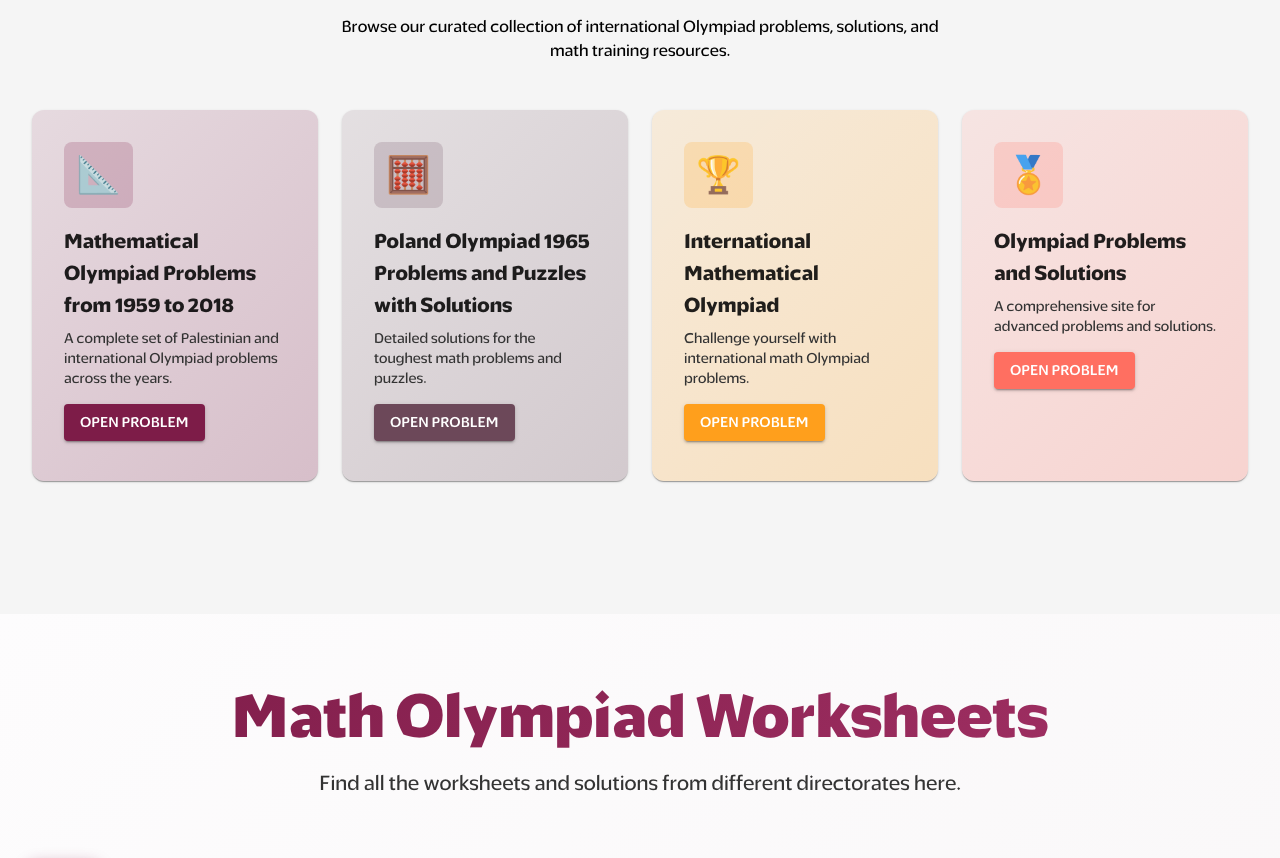
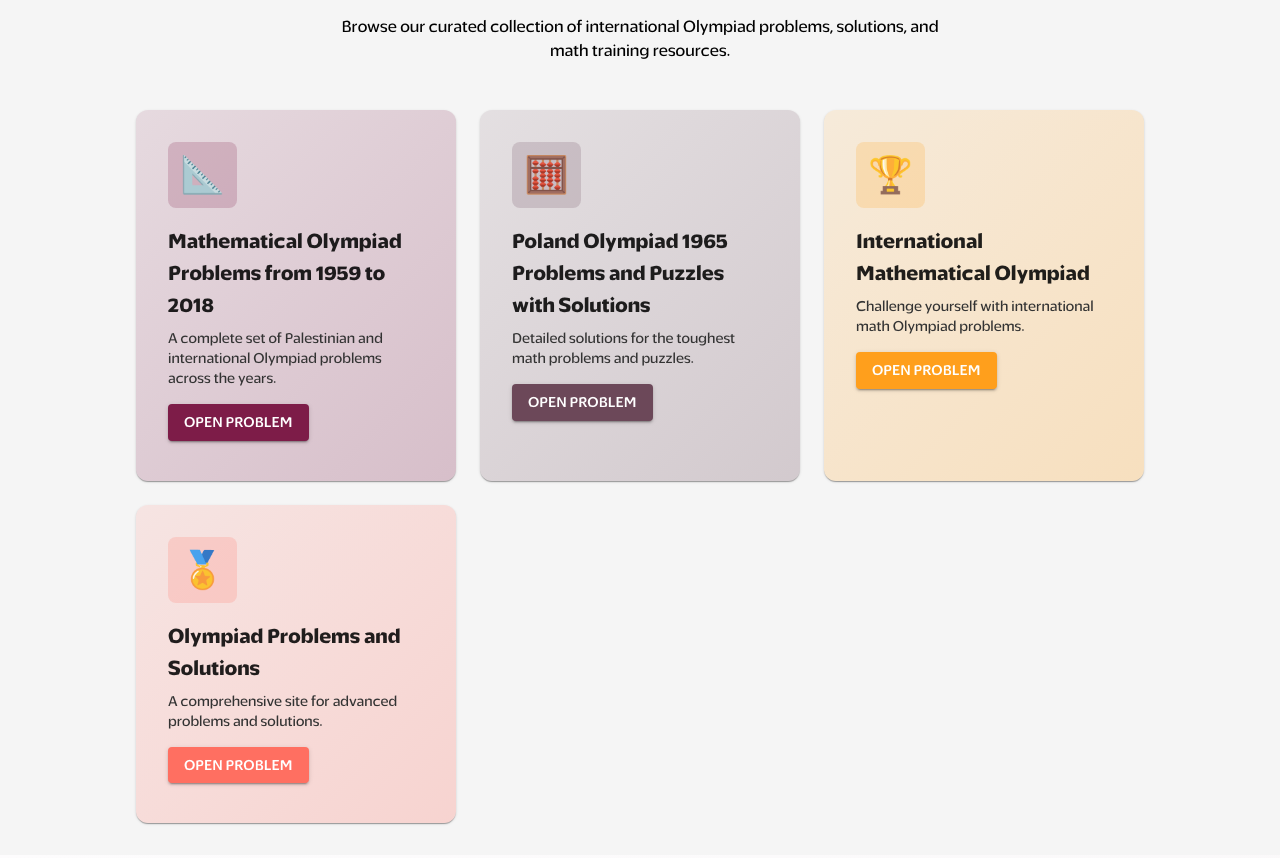
Before and after one commit to Graduation-Project-POM/FrontEnd-POM, a React (Vite) app: page /resources in a window 1280 px wide. Shown: the part 1891-2749 px from the top of the page. Built offline with nearby package versions, Linux system fonts and the light colour scheme.

Commit message:
[enhance] : enhance resources page sections style

```diff
--- a/src/Components/ResourcesComponents/books/book.ts
+++ b/src/Components/ResourcesComponents/books/book.ts
@@ -3,7 +3,6 @@ import type { SxProps, Theme } from "@mui/material";
 export const styles = {
     container: {
         minHeight: "90vh",
-        background: "#f5f5f5",
         p: 4,
     } as SxProps<Theme>,
     heroWrapper: { textAlign: "center", mb: 6 } as SxProps<Theme>,
--- a/src/Components/ResourcesComponents/problems/problems.ts
+++ b/src/Components/ResourcesComponents/problems/problems.ts
@@ -1,30 +1,21 @@
-import type { SxProps, Theme } from "@mui/material";
-
 export const styles = {
     container: {
-        minHeight: "80vh",
-        background: "#f5f5f5",
+        minHeight: "90vh",
         p: 4,
-    } as SxProps<Theme>,
-    heroWrapper: {
-        textAlign: "center",
-        mb: 6,
-    } as SxProps<Theme>,
-    heroTitle: {
-        fontWeight: "bold",
-        mb: 2,
-    } as SxProps<Theme>,
-    heroDesc: {
-        maxWidth: 600,
-        mx: "auto",
-    } as SxProps<Theme>,
+    },
+
+    heroWrapper: { textAlign: "center", mb: 6 },
+    heroTitle: { fontWeight: "bold", mb: 2 },
+    heroDesc: { maxWidth: 600, mx: "auto" },
+
     grid: {
         display: "grid",
         gap: 3,
-        gridTemplateColumns: "repeat(auto-fit, minmax(280px, 1fr))",
-    } as SxProps<Theme>,
+        gridTemplateColumns: "repeat(auto-fit, minmax(280px, 320px))",
+        justifyContent: "center",
+    },
 
-    card: (color: string): SxProps<Theme> => ({
+    card: (color: string) => ({
         position: "relative",
         overflow: "hidden",
         borderRadius: 3,
@@ -37,7 +28,7 @@ export const styles = {
         },
     }),
 
-    iconBox: (color: string): SxProps<Theme> => ({
+    iconBox: (color: string) => ({
         fontSize: 36,
         mb: 2,
         display: "inline-block",
@@ -46,17 +37,10 @@ export const styles = {
         background: `${color}33`,
     }),
 
-    cardTitle: {
-        fontWeight: "bold",
-        mb: 1,
-    } as SxProps<Theme>,
+    cardTitle: { fontWeight: "bold", mb: 1 },
+    cardDesc: { mb: 2, color: "#333" },
 
-    cardDesc: {
-        mb: 2,
-        color: "#333",
-    } as SxProps<Theme>,
-
-    button: (color: string): SxProps<Theme> => ({
+    button: (color: string) => ({
         backgroundColor: color,
         "&:hover": {
             backgroundColor: color + "cc",
--- a/src/Components/ResourcesComponents/worksheets/worksheets.ts
+++ b/src/Components/ResourcesComponents/worksheets/worksheets.ts
@@ -41,7 +41,8 @@ export const styles = {
 
     filterChip: (active: boolean) => ({
         px: 2,
-    py: 2.5,
+        py: 2,
+        margin: "10px",
         height: "auto",
         fontSize: "0.95rem",
         fontWeight: 600,
--- a/src/Components/ResourcesComponents/worksheets/worksheets.tsx
+++ b/src/Components/ResourcesComponents/worksheets/worksheets.tsx
@@ -187,7 +187,6 @@ export default function Worksheets() {
     return (
         <Box sx={styles.page(isRTL)}>
             <Container maxWidth="xl">
-        {/* Hero */}
                 <Box textAlign="center" mb={8}>
                     <Typography variant="h2" sx={styles.heroTitle}>
                         {t("sheets.heroTitle")}
@@ -197,7 +196,6 @@ export default function Worksheets() {
                     </Typography>
                 </Box>
 
-        {/* Filters */}
                 <Stack
                     direction="row"
                     spacing={2.6}
--- a/src/pages/resources.tsx
+++ b/src/pages/resources.tsx
@@ -3,16 +3,17 @@ import { Header } from "../Components/ResourcesComponents/header/header.tsx"
 import Books from "../Components/ResourcesComponents/books/book.tsx"
 import Problems from "../Components/ResourcesComponents/problems/problems.tsx"
 import Worksheets from "../Components/ResourcesComponents/worksheets/worksheets.tsx"
+import { Box } from "@mui/material"
 
 function Resources() {
   return (
-    <>
+    <Box sx={{ background: "#f5f5f5" }}>
       <Header />
       <Books />
       <Problems />
       <Worksheets />
       <ExternalResources />
-    </>
+    </Box>
   )
 }
 
```
Lines whose indentation alone changed are shown as unchanged.
